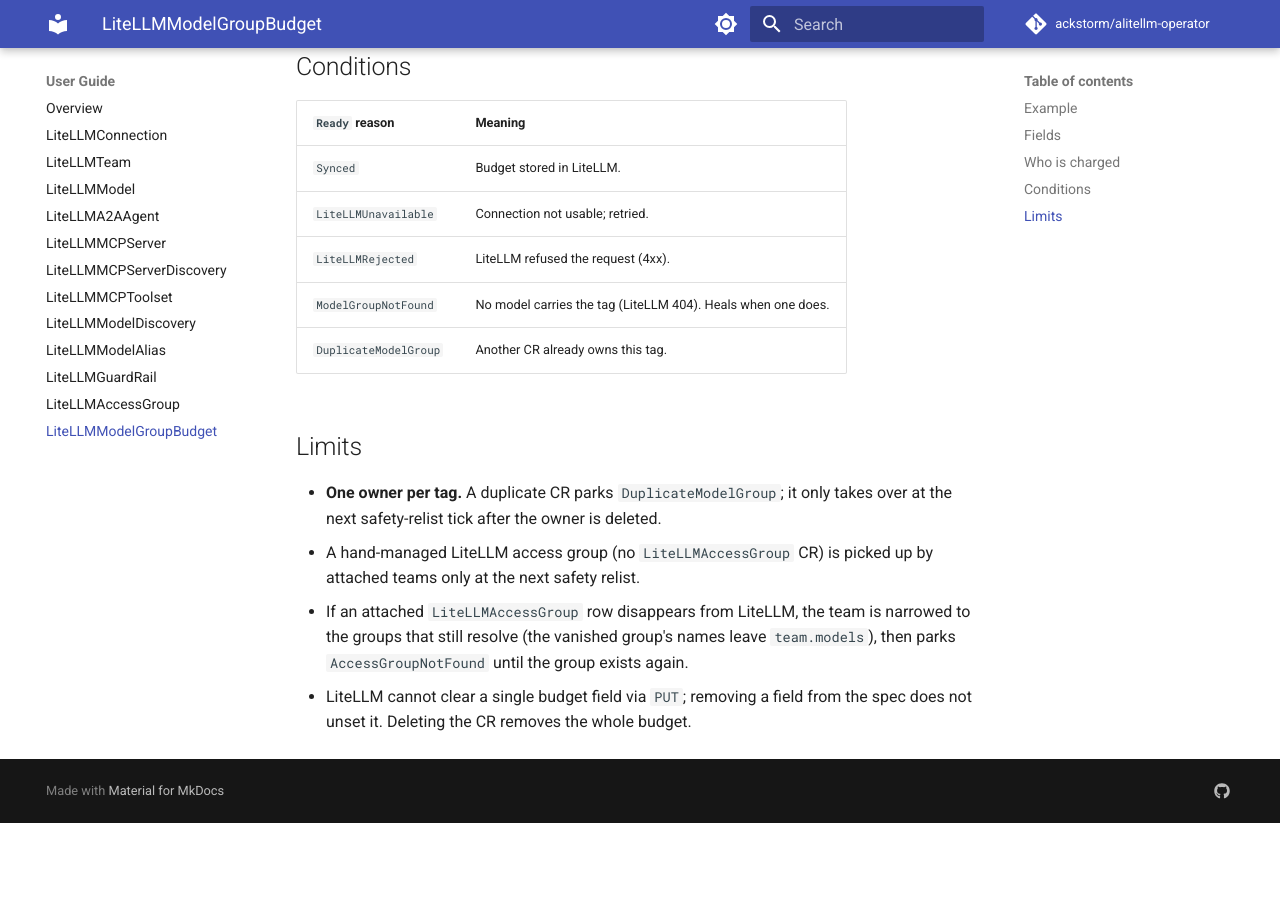
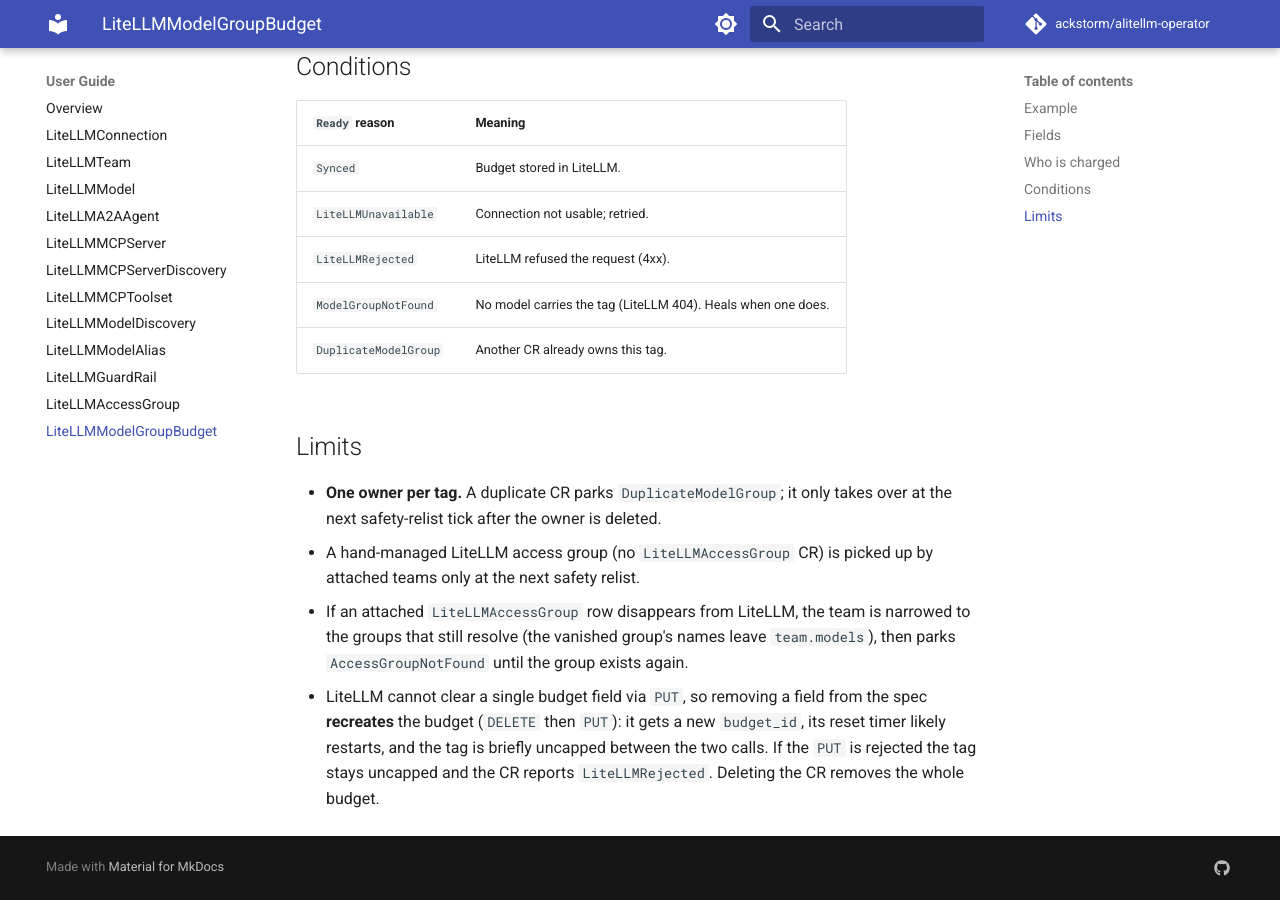
Before and after one commit to ackstorm/alitellm-operator, an MkDocs documentation site: the page built from docs/user-guide/model-group-budget.md, in a window 1280 px wide and 900 px high, scrolled down 1354 px. Built offline with MkDocs 1.6.1 and Material for MkDocs 9.7.7, drawn with Linux system fonts in a browser that asks for light colours; comment, search, counter and statistics services are not loaded; the version menu is left out; before the commit the page ends 2177 px from its top, so only the background shows below that.

Commit message:
docs: correct model-group budget field-removal semantics
Removing a budget field recreates the budget (DELETE then PUT), it is not
a no-op. Also state that team.models carries the attached groups'
mirrored names after the no-default-models sentinel.

Co-Authored-By: Claude Opus 5.5 <noreply@anthropic.com>

```diff
--- a/docs/user-guide/model-group-budget.md
+++ b/docs/user-guide/model-group-budget.md
@@ -65,5 +65,8 @@ When the cap is hit LiteLLM answers 422
 - If an attached `LiteLLMAccessGroup` row disappears from LiteLLM, the team is
   narrowed to the groups that still resolve (the vanished group's names leave
   `team.models`), then parks `AccessGroupNotFound` until the group exists again.
-- LiteLLM cannot clear a single budget field via `PUT`; removing a field from
-  the spec does not unset it. Deleting the CR removes the whole budget.
+- LiteLLM cannot clear a single budget field via `PUT`, so removing a field from
+  the spec **recreates** the budget (`DELETE` then `PUT`): it gets a new
+  `budget_id`, its reset timer likely restarts, and the tag is briefly uncapped
+  between the two calls. If the `PUT` is rejected the tag stays uncapped and the
+  CR reports `LiteLLMRejected`. Deleting the CR removes the whole budget.
```
Also changed, not shown: docs/user-guide/access-group.md (+3 -2 lines).
